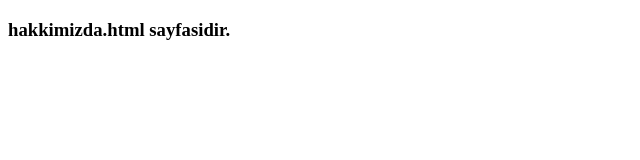
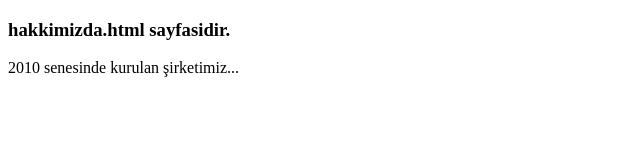
Before and after one commit to mahmutKayfeci/deneme, a plain HTML site: page hakkimizda.html in a window 1280 px wide. Shown: the whole page, without its empty margins (0-640 px from the left). Drawn offline with Linux system fonts and the light colour scheme.

Commit message:
şirket bilgileri eklendi

```diff
--- a/hakkimizda.html
+++ b/hakkimizda.html
@@ -6,6 +6,7 @@
 <body>
 
 		<h3>hakkimizda.html sayfasidir.</h3>
+		<p>2010 senesinde kurulan şirketimiz...</p>
 
 </body>
 </html>
```
